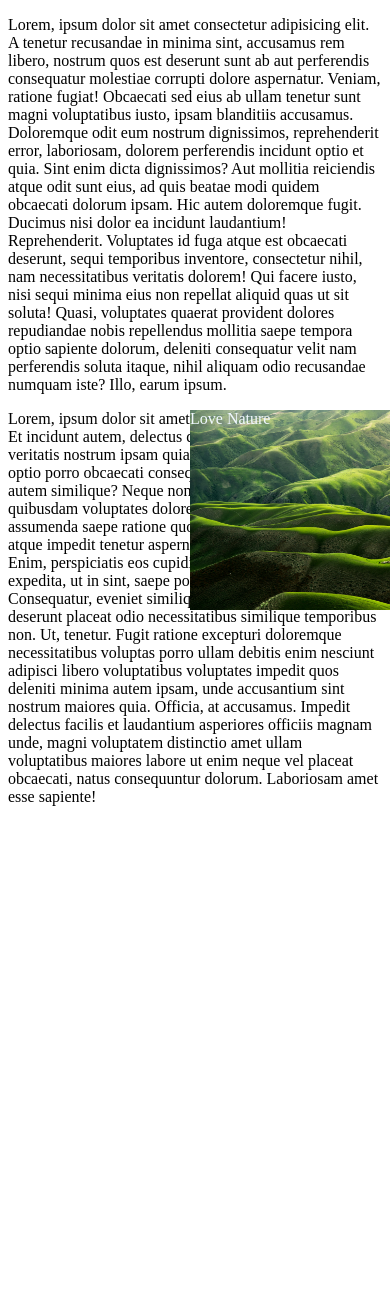
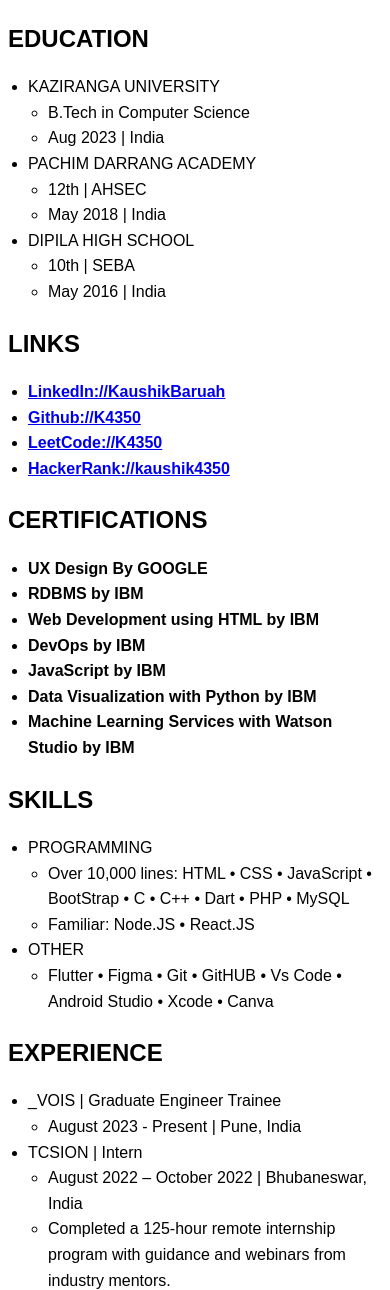
Before and after one commit to K4350/WebDev, a plain HTML site: page Me/test.html in a window 390 px wide. Shown: the top 1290 px of the page. Before the commit the page ends 844 px from the top, so only its background shows below. Drawn offline with Linux system fonts and the light colour scheme.

Commit message:
added new files

```diff
--- a/Me/test.html
+++ b/Me/test.html
@@ -1,50 +1,142 @@
 <!DOCTYPE html>
 <html lang="en">
-  <head>
-    <meta charset="UTF-8" />
-    <meta name="viewport" content="width=device-width, initial-scale=1.0" />
-    <title>Test</title>
-    <link rel="stylesheet" href="style.css" />
-  </head>
+<head>
+  <meta charset="UTF-8">
+  <meta name="viewport" content="width=device-width, initial-scale=1.0">
+  <title>Kaushik Baruah - Resume</title>
+  <style>
+    body {
+      font-family: Arial, sans-serif;
+      line-height: 1.6;
+    }
+    .section {
+      margin-bottom: 20px;
+    }
+    h2 {
+      margin-bottom: 10px;
+    }
+    ul {
+      padding-left: 20px;
+    }
+    .highlight {
+      font-weight: bold;
+    }
+  </style>
+</head>
+<body>
+  <div class="section">
+    <h2>EDUCATION</h2>
+    <ul>
+      <li>KAZIRANGA UNIVERSITY</li>
+      <ul>
+        <li>B.Tech in Computer Science</li>
+        <li>Aug 2023 | India</li>
+      </ul>
+      <li>PACHIM DARRANG ACADEMY</li>
+      <ul>
+        <li>12th | AHSEC</li>
+        <li>May 2018 | India</li>
+      </ul>
+      <li>DIPILA HIGH SCHOOL</li>
+      <ul>
+        <li>10th | SEBA</li>
+        <li>May 2016 | India</li>
+      </ul>
+    </ul>
+  </div>
 
-  <body>
-    <p>
-      Lorem, ipsum dolor sit amet consectetur adipisicing elit. A tenetur
-      recusandae in minima sint, accusamus rem libero, nostrum quos est deserunt
-      sunt ab aut perferendis consequatur molestiae corrupti dolore aspernatur.
-      Veniam, ratione fugiat! Obcaecati sed eius ab ullam tenetur sunt magni
-      voluptatibus iusto, ipsam blanditiis accusamus. Doloremque odit eum
-      nostrum dignissimos, reprehenderit error, laboriosam, dolorem perferendis
-      incidunt optio et quia. Sint enim dicta dignissimos? Aut mollitia
-      reiciendis atque odit sunt eius, ad quis beatae modi quidem obcaecati
-      dolorum ipsam. Hic autem doloremque fugit. Ducimus nisi dolor ea incidunt
-      laudantium! Reprehenderit. Voluptates id fuga atque est obcaecati
-      deserunt, sequi temporibus inventore, consectetur nihil, nam
-      necessitatibus veritatis dolorem! Qui facere iusto, nisi sequi minima eius
-      non repellat aliquid quas ut sit soluta! Quasi, voluptates quaerat
-      provident dolores repudiandae nobis repellendus mollitia saepe tempora
-      optio sapiente dolorum, deleniti consequatur velit nam perferendis soluta
-      itaque, nihil aliquam odio recusandae numquam iste? Illo, earum ipsum.
-    </p>
-    <div>Love Nature</div>
-    <p>
-      Lorem, ipsum dolor sit amet consectetur adipisicing elit. Et incidunt
-      autem, delectus deleniti ipsum qui vitae veritatis nostrum ipsam quia
-      sequi nam quis error pariatur optio porro obcaecati consequatur facere.
-      Placeat labore autem similique? Neque non illum asperiores enim quibusdam
-      voluptates dolores sit alias? Repudiandae assumenda saepe ratione quo
-      porro debitis sint. Veniam atque impedit tenetur aspernatur. Sed,
-      distinctio? Dolor! Enim, perspiciatis eos cupiditate vero vitae facilis
-      magni expedita, ut in sint, saepe possimus at similique? Consequatur,
-      eveniet similique? Debitis praesentium deserunt placeat odio
-      necessitatibus similique temporibus non. Ut, tenetur. Fugit ratione
-      excepturi doloremque necessitatibus voluptas porro ullam debitis enim
-      nesciunt adipisci libero voluptatibus voluptates impedit quos deleniti
-      minima autem ipsam, unde accusantium sint nostrum maiores quia. Officia,
-      at accusamus. Impedit delectus facilis et laudantium asperiores officiis
-      magnam unde, magni voluptatem distinctio amet ullam voluptatibus maiores
-      labore ut enim neque vel placeat obcaecati, natus consequuntur dolorum.
-      Laboriosam amet esse sapiente!
-    </p>
-  </body>
+  <div class="section">
+    <h2>LINKS</h2>
+    <ul>
+      <li><a href="LinkedIn://KaushikBaruah" class="highlight">LinkedIn://KaushikBaruah</a></li>
+      <li><a href="Github://K4350" class="highlight">Github://K4350</a></li>
+      <li><a href="LeetCode://K4350" class="highlight">LeetCode://K4350</a></li>
+      <li><a href="HackerRank://kaushik4350" class="highlight">HackerRank://kaushik4350</a></li>
+    </ul>
+  </div>
+
+  <div class="section">
+    <h2>CERTIFICATIONS</h2>
+    <ul>
+      <li><span class="highlight">UX Design By GOOGLE</span></li>
+      <li><span class="highlight">RDBMS by IBM</span></li>
+      <li><span class="highlight">Web Development using HTML by IBM</span></li>
+      <li><span class="highlight">DevOps by IBM</span></li>
+      <li><span class="highlight">JavaScript by IBM</span></li>
+      <li><span class="highlight">Data Visualization with Python by IBM</span></li>
+      <li><span class="highlight">Machine Learning Services with Watson Studio by IBM</span></li>
+    </ul>
+  </div>
+
+  <div class="section">
+    <h2>SKILLS</h2>
+    <ul>
+      <li>PROGRAMMING</li>
+      <ul>
+        <li>Over 10,000 lines: HTML • CSS • JavaScript • BootStrap • C • C++ • Dart • PHP • MySQL</li>
+        <li>Familiar: Node.JS • React.JS</li>
+      </ul>
+      <li>OTHER</li>
+      <ul>
+        <li>Flutter • Figma • Git • GitHUB • Vs Code • Android Studio • Xcode • Canva</li>
+      </ul>
+    </ul>
+  </div>
+
+  <div class="section">
+    <h2>EXPERIENCE</h2>
+    <ul>
+      <li>_VOIS | Graduate Engineer Trainee</li>
+      <ul>
+        <li>August 2023 - Present | Pune, India</li>
+      </ul>
+      <li>TCSION | Intern</li>
+      <ul>
+        <li>August 2022 – October 2022 | Bhubaneswar, India</li>
+        <li>Completed a 125-hour remote internship program with guidance and webinars from industry mentors.</li>
+        <li>Gained practical knowledge in Full-stack Web Development and the fundamentals of Python, AI, and Machine Learning.</li>
+        <li>Successfully worked on industry-related projects to enhance practical skills and problem-solving abilities.</li>
+      </ul>
+      <li>LEARNOVATE ECOMMERCE | Intern</li>
+      <ul>
+        <li>March 2022 - May 2022 | Remote</li>
+        <li>Developed a fully functional website from scratch.</li>
+        <li>Integrated a payment option using RazorPay for seamless transactions.</li>
+        <li>Utilized HTML, CSS, and JavaScript to create an interactive and user-friendly interface.</li>
+        <li>Employed Visual Studio Code (VSCode) as the primary development tool.</li>
+      </ul>
+    </ul>
+  </div>
+
+  <div class="section">
+    <h2>PROJECTS</h2>
+    <ul>
+      <li>JOBRISE | The best online job portal</li>
+      <ul>
+        <li>April 2023 – May 2023</li>
+        <li>Led a team of 4 members in developing JobRISE.</li>
+        <li>Managed project timeline, tasks, and ensured timely completion despite challenges.</li>
+        <li>Designed intuitive user interface, utilizing HTML, CSS, Bootstrap, PHP, MySQL, and JavaScript.</li>
+      </ul>
+      <li>MYUNIVERSITY | Flutter Project</li>
+      <ul>
+        <li>Conceptualized and planned a mobile app aimed at enhancing the university experience for students and faculty members.</li>
+        <li>Designed a user-friendly interface for the MyUniversity app using Figma.</li>
+        <li>Planned to leverage Flutter framework for cross-platform development and currently undergoing Flutter learning to implement the app. Checkout the UI <a href="#" class="highlight">HERE</a>.</li>
+      </ul>
+    </ul>
+  </div>
+
+  <div class="section">
+    <h2>ACHIEVEMENTS AND AWARDS</h2>
+    <ul>
+      <li>Champion: State-level eSports Tournaments.</li>
+      <li>Host: Successfully hosted more than 12+ events online and offline.</li>
+      <li>Earn badges in “Google Cloud Ready Facilitator Program 2022”.</li>
+      <li>Event Head in “Talent Tantra” the biggest student fest in Northeast, organized by Kaziranga University held in February 2020.</li>
+      <li>Team Leader: Techblitz- a technological expo, more than 15+ colleges/schools took part.</li>
+      <li>Supervisor in ‘DESTROIX ‘a gaming event organized by Kaziranga University.</li>
+    </ul>
+  </div>
+</body>
 </html>
```
